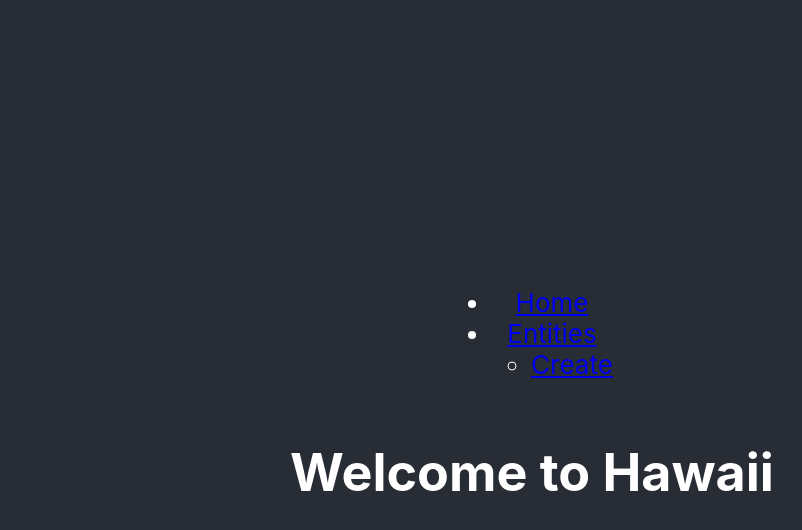
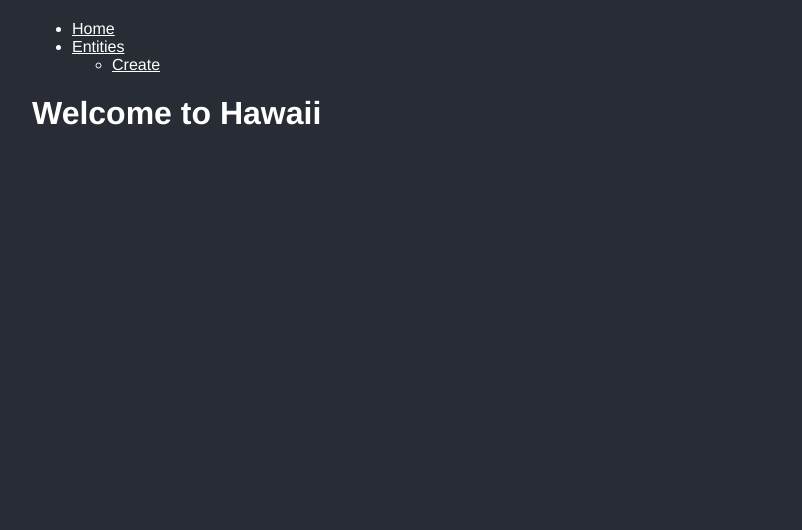
Before and after one commit to jeki-aka-zer0/hawaii, a React (Create React App) app in the folder frontend/: page / in a window 1280 px wide. Shown: the top 530 px of the page, without its empty margins (108-910 px from the left). Built offline with nearby package versions, Linux system fonts and the light colour scheme.

Commit message:
feat(Front): add some styles

```diff
--- a/frontend/src/App.css
+++ b/frontend/src/App.css
@@ -1,14 +1,11 @@
-.App {
-  text-align: center;
+header {
+    margin: 20px 0;
 }
 
-.App-header {
-  background-color: #282c34;
-  min-height: 100vh;
-  display: flex;
-  flex-direction: column;
-  align-items: center;
-  justify-content: center;
-  font-size: calc(10px + 2vmin);
-  color: white;
+header nav ul {
+    margin: 0;
 }
+
+header nav a {
+    color: #fff;
+}
--- a/frontend/src/App.tsx
+++ b/frontend/src/App.tsx
@@ -4,10 +4,10 @@ import EntitiesList from './EAV/EntitiesList'
 import { Link, Route, Routes } from 'react-router-dom'
 import EntityForm from './EAV/EntityForm'
 
-function App() {
+function App () {
   return (
-    <div className="App">
-      <header className="App-header">
+    <>
+      <header>
         <nav>
           <ul>
             <li><Link to="/">Home</Link></li>
@@ -19,17 +19,19 @@ function App() {
             </li>
           </ul>
         </nav>
+      </header>
+      <main>
         <Routes>
-          <Route path="/" element={<h1>Welcome to Hawaii</h1>} />
+          <Route path="/" element={<h1>Welcome to Hawaii</h1>}/>
           <Route path="/entities">
-            <Route index element={<EntitiesList />} />
-            <Route path="create" element={<EntityForm />} />
+            <Route index element={<EntitiesList/>}/>
+            <Route path="create" element={<EntityForm/>}/>
           </Route>
-          <Route path="*" element={<h1>Page not found</h1>} />
+          <Route path="*" element={<h1>Page not found</h1>}/>
         </Routes>
-      </header>
-    </div>
-  );
+      </main>
+    </>
+  )
 }
 
-export default App;
+export default App
--- a/frontend/src/index.css
+++ b/frontend/src/index.css
@@ -1,13 +1,7 @@
 body {
-  margin: 0;
-  font-family: -apple-system, BlinkMacSystemFont, 'Segoe UI', 'Roboto', 'Oxygen',
-    'Ubuntu', 'Cantarell', 'Fira Sans', 'Droid Sans', 'Helvetica Neue',
-    sans-serif;
-  -webkit-font-smoothing: antialiased;
-  -moz-osx-font-smoothing: grayscale;
+    background-color: #282c34;
+    color: white;
+    font: 16px "Helvetica Neue", Helvetica, Arial, sans-serif;
+    margin: 0 auto;
+    max-width: 1000px;
 }
-
-code {
-  font-family: source-code-pro, Menlo, Monaco, Consolas, 'Courier New',
-    monospace;
-}
```
